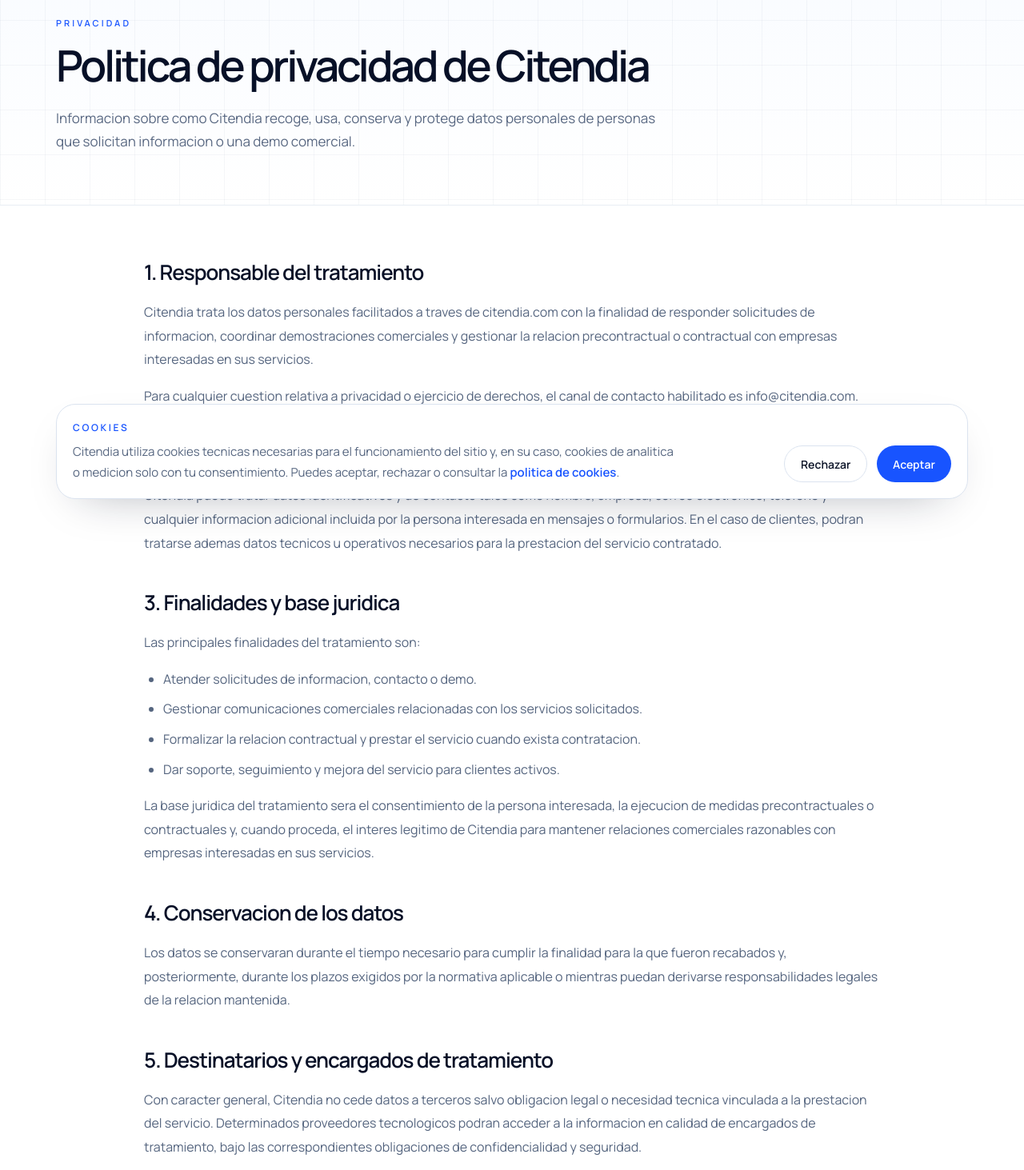
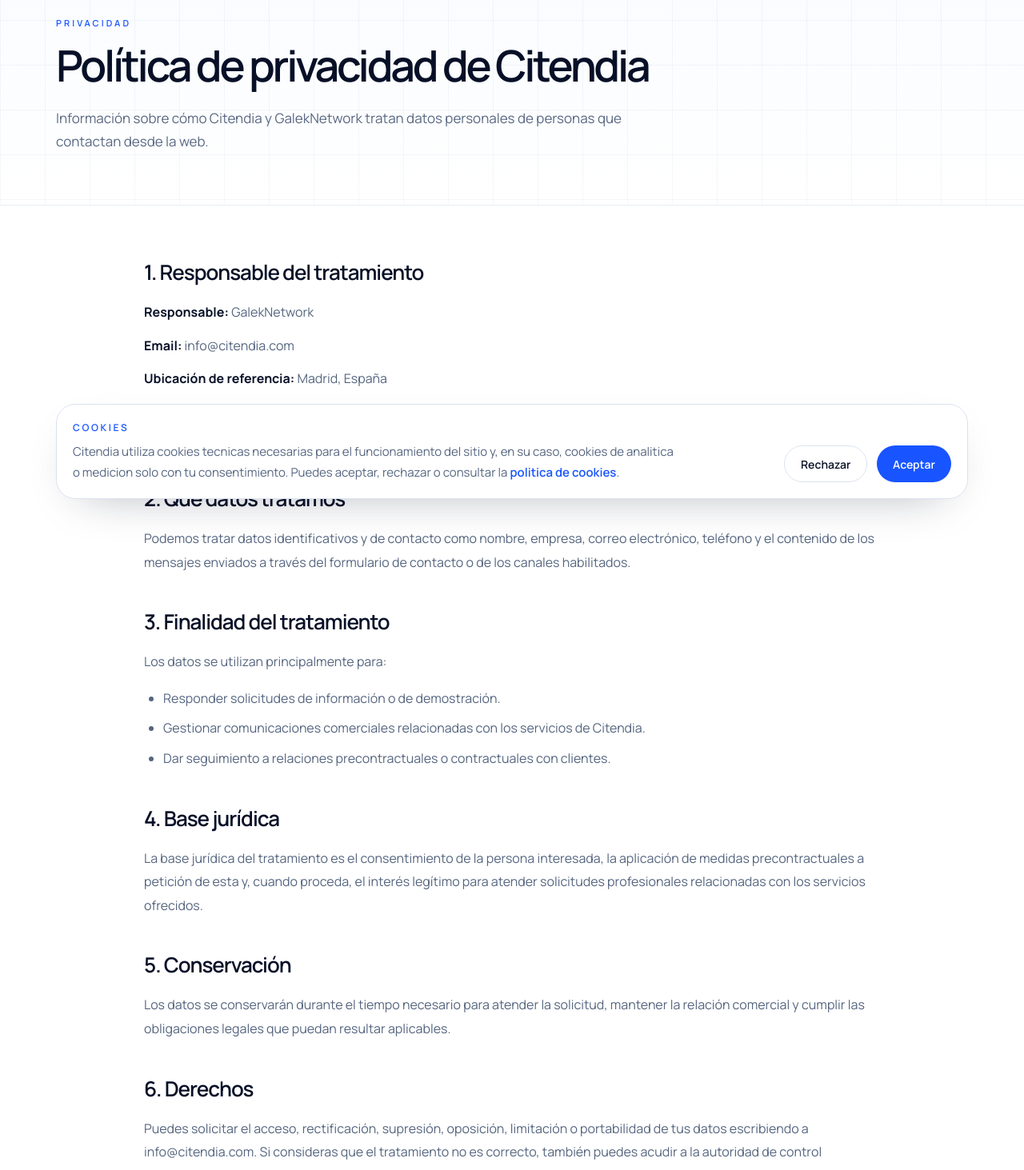
Before and after one commit to GalekWorld/citendia, a Next.js app: page /privacidad in a window 1280 px wide. Shown: the part 160-1623 px from the top of the page at 80% size. Built offline with nearby package versions, Linux system fonts and the light colour scheme.

Commit message:
Refine legal pages with minimal verified business details

```diff
--- a/app/cookies/page.tsx
+++ b/app/cookies/page.tsx
@@ -3,9 +3,8 @@
 import { breadcrumbJsonLd, createPageMetadata } from "@/lib/seo";
 
 export const metadata = createPageMetadata({
-  title: "Politica de cookies",
-  description:
-    "Informacion sobre cookies y tecnologias similares utilizadas por Citendia en su web oficial.",
+  title: "Política de cookies",
+  description: "Información sobre las cookies y tecnologías similares utilizadas por Citendia en su sitio web.",
   path: "/cookies"
 });
 
@@ -23,49 +22,48 @@
           { name: "Inicio", href: "/" },
           { name: "Cookies" }
         ]}
-        description="Informacion clara sobre el uso de cookies tecnicas, de preferencia y, en su caso, analiticas en el sitio web de Citendia."
+        description="Información clara sobre el uso de cookies técnicas y, en su caso, cookies de análisis o terceros en citendia.com."
         eyebrow="Cookies"
-        title="Politica de cookies de Citendia"
+        title="Política de cookies de Citendia"
       >
         <section className="bg-white px-4 py-16 sm:px-6 lg:px-8">
           <div className="mx-auto max-w-[920px] space-y-10 text-left">
             <section>
-              <h2 className="text-[26px] font-semibold tracking-[-0.04em] text-[#071027]">1. Que son las cookies</h2>
+              <h2 className="text-[26px] font-semibold tracking-[-0.04em] text-[#071027]">1. Qué son las cookies</h2>
               <p className="mt-4 text-[16px] leading-[1.85] text-[#55657f]">
-                Las cookies son pequenos archivos que se almacenan en el dispositivo de la persona usuaria cuando visita un sitio web. Permiten recordar cierta informacion tecnica, preferencias de navegacion o datos estadisticos para mejorar la experiencia y el funcionamiento del portal.
+                Las cookies son pequeños archivos que se almacenan en el dispositivo de la persona usuaria al visitar una web. Sirven para permitir funciones técnicas, recordar preferencias y, en algunos casos, medir el uso del sitio.
               </p>
             </section>
 
             <section>
-              <h2 className="text-[26px] font-semibold tracking-[-0.04em] text-[#071027]">2. Tipos de cookies que puede utilizar Citendia</h2>
+              <h2 className="text-[26px] font-semibold tracking-[-0.04em] text-[#071027]">2. Qué cookies puede usar Citendia</h2>
               <div className="mt-4 space-y-4 text-[16px] leading-[1.85] text-[#55657f]">
-                <p>En citendia.com pueden utilizarse las siguientes categorias de cookies:</p>
                 <ul className="list-disc space-y-2 pl-6">
-                  <li>Cookies tecnicas o estrictamente necesarias para el funcionamiento del sitio.</li>
-                  <li>Cookies de preferencia para recordar determinadas opciones de navegacion.</li>
-                  <li>Cookies analiticas o de medicion, exclusivamente si la persona usuaria presta su consentimiento cuando sean necesarias.</li>
+                  <li>Cookies técnicas necesarias para el funcionamiento del sitio.</li>
+                  <li>Cookies de preferencia para recordar determinadas opciones de navegación.</li>
+                  <li>Cookies analíticas o de terceros únicamente cuando resulte aplicable y exista una base legal válida.</li>
                 </ul>
               </div>
             </section>
 
             <section>
-              <h2 className="text-[26px] font-semibold tracking-[-0.04em] text-[#071027]">3. Base juridica</h2>
+              <h2 className="text-[26px] font-semibold tracking-[-0.04em] text-[#071027]">3. Gestión del consentimiento</h2>
               <p className="mt-4 text-[16px] leading-[1.85] text-[#55657f]">
-                El uso de cookies tecnicas se fundamenta en la necesidad de permitir la navegacion y el funcionamiento del sitio. Las cookies no necesarias solo se utilizaran cuando exista una base juridica valida, normalmente el consentimiento informado de la persona usuaria.
+                Al acceder a la web se muestra un aviso de cookies. A través de ese aviso, la persona usuaria puede aceptar o rechazar aquellas cookies no necesarias que correspondan.
               </p>
             </section>
 
             <section>
-              <h2 className="text-[26px] font-semibold tracking-[-0.04em] text-[#071027]">4. Como gestionar las cookies</h2>
+              <h2 className="text-[26px] font-semibold tracking-[-0.04em] text-[#071027]">4. Configuración del navegador</h2>
               <p className="mt-4 text-[16px] leading-[1.85] text-[#55657f]">
-                Al acceder a la web, Citendia muestra un aviso para que la persona usuaria pueda aceptar o rechazar cookies no necesarias. Adicionalmente, cada navegador permite bloquear, restringir o eliminar cookies desde su configuracion. La desactivacion de algunas cookies tecnicas puede afectar al correcto funcionamiento del sitio.
+                Además del panel de cookies del sitio, cada navegador permite bloquear o eliminar cookies desde su propia configuración. La desactivación de cookies técnicas puede afectar al funcionamiento correcto de algunas partes de la web.
               </p>
             </section>
 
             <section>
-              <h2 className="text-[26px] font-semibold tracking-[-0.04em] text-[#071027]">5. Actualizaciones de esta politica</h2>
+              <h2 className="text-[26px] font-semibold tracking-[-0.04em] text-[#071027]">5. Actualización de esta política</h2>
               <p className="mt-4 text-[16px] leading-[1.85] text-[#55657f]">
-                Citendia podra actualizar la presente politica de cookies para adaptarla a cambios normativos, tecnicos o funcionales del sitio web. Se recomienda revisarla periodicamente para conocer la version vigente.
+                Esta política puede actualizarse para reflejar cambios normativos, técnicos o funcionales. Se recomienda revisarla periódicamente.
               </p>
             </section>
           </div>
--- a/app/legal/page.tsx
+++ b/app/legal/page.tsx
@@ -4,8 +4,7 @@
 
 export const metadata = createPageMetadata({
   title: "Aviso legal",
-  description:
-    "Aviso legal de Citendia, web oficial de agentes de llamadas y mensajes para negocios en Espana.",
+  description: "Aviso legal de Citendia y datos identificativos básicos del titular del sitio web.",
   path: "/legal"
 });
 
@@ -23,67 +22,57 @@
           { name: "Inicio", href: "/" },
           { name: "Legal" }
         ]}
-        description="Informacion legal sobre el uso del sitio web oficial de Citendia, sus contenidos y la relacion con usuarios y potenciales clientes."
+        description="Información legal básica sobre citendia.com, su titular y las condiciones generales de uso del sitio."
         eyebrow="Legal"
         title="Aviso legal de Citendia"
       >
         <section className="bg-white px-4 py-16 sm:px-6 lg:px-8">
           <div className="mx-auto max-w-[920px] space-y-10 text-left">
             <section>
-              <h2 className="text-[26px] font-semibold tracking-[-0.04em] text-[#071027]">1. Titularidad del sitio web</h2>
+              <h2 className="text-[26px] font-semibold tracking-[-0.04em] text-[#071027]">1. Titular del sitio web</h2>
+              <div className="mt-4 space-y-3 text-[16px] leading-[1.85] text-[#55657f]">
+                <p><strong className="text-[#071027]">Titular:</strong> GalekNetwork</p>
+                <p><strong className="text-[#071027]">Sitio web:</strong> citendia.com</p>
+                <p><strong className="text-[#071027]">Correo de contacto:</strong> info@citendia.com</p>
+                <p><strong className="text-[#071027]">Ubicación de referencia:</strong> Madrid, España</p>
+              </div>
               <p className="mt-4 text-[16px] leading-[1.85] text-[#55657f]">
-                El presente sitio web, accesible a traves del dominio citendia.com, es utilizado para la promocion y presentacion comercial de los servicios de Citendia, consistentes en agentes de llamadas y mensajes para negocios, automatizacion de reservas, atencion al cliente y asistencia operativa mediante herramientas de inteligencia artificial.
-              </p>
-              <p className="mt-4 text-[16px] leading-[1.85] text-[#55657f]">
-                Para cualquier comunicacion legal, comercial o relacionada con el uso del sitio, puede contactarse con Citendia a traves del correo electronico info@citendia.com.
+                Los datos identificativos completos del titular y, en su caso, los datos fiscales o registrales pendientes de publicación se incorporarán en cuanto queden formalmente cerrados.
               </p>
             </section>
 
             <section>
-              <h2 className="text-[26px] font-semibold tracking-[-0.04em] text-[#071027]">2. Objeto y finalidad</h2>
+              <h2 className="text-[26px] font-semibold tracking-[-0.04em] text-[#071027]">2. Objeto del sitio</h2>
               <p className="mt-4 text-[16px] leading-[1.85] text-[#55657f]">
-                La web tiene por objeto ofrecer informacion sobre los servicios de Citendia, facilitar la solicitud de informacion o de una demo comercial y servir de punto de acceso a determinadas zonas privadas para clientes autorizados. El contenido publicado no constituye por si mismo una oferta contractual cerrada, salvo indicacion expresa en contrario.
+                Citendia es una web de información y captación comercial sobre servicios de agentes de llamadas y mensajes para negocios, automatización de citas, reservas y atención al cliente.
               </p>
             </section>
 
             <section>
               <h2 className="text-[26px] font-semibold tracking-[-0.04em] text-[#071027]">3. Condiciones de uso</h2>
               <p className="mt-4 text-[16px] leading-[1.85] text-[#55657f]">
-                La persona usuaria se compromete a utilizar la web de forma diligente, licita y conforme a la buena fe, evitando cualquier actuacion que pueda dañar, inutilizar, sobrecargar o perjudicar el funcionamiento del sitio, de los servicios ofrecidos o de los derechos de terceros.
-              </p>
-              <p className="mt-4 text-[16px] leading-[1.85] text-[#55657f]">
-                Queda expresamente prohibido el uso del sitio con fines fraudulentos, para el acceso no autorizado a zonas privadas, para la extraccion automatizada de contenidos sin consentimiento o para cualquier comportamiento contrario a la normativa aplicable.
+                La persona usuaria se compromete a utilizar el sitio de forma lícita, diligente y conforme a la buena fe, evitando cualquier uso que pueda dañar la web, interferir en su funcionamiento o perjudicar derechos de terceros.
               </p>
             </section>
 
             <section>
               <h2 className="text-[26px] font-semibold tracking-[-0.04em] text-[#071027]">4. Propiedad intelectual e industrial</h2>
               <p className="mt-4 text-[16px] leading-[1.85] text-[#55657f]">
-                El nombre Citendia, sus signos distintivos, el diseño del sitio, los textos, elementos graficos, estructura, codigo y demas contenidos del portal se encuentran protegidos por la normativa sobre propiedad intelectual e industrial y pertenecen a Citendia o se utilizan con la correspondiente licencia o autorizacion.
-              </p>
-              <p className="mt-4 text-[16px] leading-[1.85] text-[#55657f]">
-                No se autoriza la reproduccion, transformacion, distribucion, comunicacion publica o explotacion, total o parcial, de los contenidos sin consentimiento previo y por escrito del titular legitimo, salvo en los supuestos legalmente permitidos.
+                Los contenidos, marcas, diseños, textos, estructura y elementos visuales del sitio pertenecen a Citendia, a GalekNetwork o a sus legítimos titulares, y no pueden ser reproducidos o explotados sin autorización previa, salvo en los casos permitidos por la ley.
               </p>
             </section>
 
             <section>
               <h2 className="text-[26px] font-semibold tracking-[-0.04em] text-[#071027]">5. Responsabilidad</h2>
               <p className="mt-4 text-[16px] leading-[1.85] text-[#55657f]">
-                Citendia procura que la informacion ofrecida sea exacta, actualizada y util. No obstante, no garantiza la ausencia absoluta de errores tipograficos, omisiones o incidencias tecnicas ajenas a un control razonable. En consecuencia, salvo en los casos legalmente exigibles, no asume responsabilidad por daños derivados del uso de la informacion contenida en la web cuando dicho uso dependa de decisiones adoptadas exclusivamente por la persona usuaria.
+                Se procura que la información publicada sea correcta y actualizada, pero no se garantiza la ausencia total de errores, interrupciones o incidencias técnicas ajenas a un control razonable.
               </p>
             </section>
 
             <section>
-              <h2 className="text-[26px] font-semibold tracking-[-0.04em] text-[#071027]">6. Enlaces externos</h2>
+              <h2 className="text-[26px] font-semibold tracking-[-0.04em] text-[#071027]">6. Legislación aplicable</h2>
               <p className="mt-4 text-[16px] leading-[1.85] text-[#55657f]">
-                El sitio puede incluir enlaces a recursos o plataformas de terceros por razones informativas o funcionales. Citendia no controla de forma permanente dichos recursos externos y, por tanto, no responde del contenido, politicas o practicas de los sitios enlazados una vez que la persona usuaria abandona citendia.com.
-              </p>
-            </section>
-
-            <section>
-              <h2 className="text-[26px] font-semibold tracking-[-0.04em] text-[#071027]">7. Legislacion aplicable y jurisdiccion</h2>
-              <p className="mt-4 text-[16px] leading-[1.85] text-[#55657f]">
-                El presente aviso legal se rige por la legislacion espanola. Para cualquier controversia relacionada con la interpretacion, validez o ejecucion del uso del sitio web, las partes se someteran a los juzgados y tribunales que resulten competentes conforme a la normativa de consumo y jurisdiccion aplicable.
+                Este sitio web se rige por la legislación española. Cualquier controversia se someterá a los juzgados y tribunales competentes conforme a la normativa aplicable.
               </p>
             </section>
           </div>
--- a/app/privacidad/page.tsx
+++ b/app/privacidad/page.tsx
@@ -3,9 +3,8 @@
 import { breadcrumbJsonLd, createPageMetadata } from "@/lib/seo";
 
 export const metadata = createPageMetadata({
-  title: "Politica de privacidad",
-  description:
-    "Politica de privacidad de Citendia sobre el tratamiento de datos personales recibidos a traves de la web y formularios de contacto.",
+  title: "Política de privacidad",
+  description: "Política de privacidad de Citendia sobre el tratamiento de datos personales recibidos a través del sitio web.",
   path: "/privacidad"
 });
 
@@ -23,70 +22,61 @@
           { name: "Inicio", href: "/" },
           { name: "Privacidad" }
         ]}
-        description="Informacion sobre como Citendia recoge, usa, conserva y protege datos personales de personas que solicitan informacion o una demo comercial."
+        description="Información sobre cómo Citendia y GalekNetwork tratan datos personales de personas que contactan desde la web."
         eyebrow="Privacidad"
-        title="Politica de privacidad de Citendia"
+        title="Política de privacidad de Citendia"
       >
         <section className="bg-white px-4 py-16 sm:px-6 lg:px-8">
           <div className="mx-auto max-w-[920px] space-y-10 text-left">
             <section>
               <h2 className="text-[26px] font-semibold tracking-[-0.04em] text-[#071027]">1. Responsable del tratamiento</h2>
+              <div className="mt-4 space-y-3 text-[16px] leading-[1.85] text-[#55657f]">
+                <p><strong className="text-[#071027]">Responsable:</strong> GalekNetwork</p>
+                <p><strong className="text-[#071027]">Email:</strong> info@citendia.com</p>
+                <p><strong className="text-[#071027]">Ubicación de referencia:</strong> Madrid, España</p>
+              </div>
               <p className="mt-4 text-[16px] leading-[1.85] text-[#55657f]">
-                Citendia trata los datos personales facilitados a traves de citendia.com con la finalidad de responder solicitudes de informacion, coordinar demostraciones comerciales y gestionar la relacion precontractual o contractual con empresas interesadas en sus servicios.
-              </p>
-              <p className="mt-4 text-[16px] leading-[1.85] text-[#55657f]">
-                Para cualquier cuestion relativa a privacidad o ejercicio de derechos, el canal de contacto habilitado es info@citendia.com.
+                Los datos fiscales y de domicilio definitivo del responsable se incorporarán en una próxima actualización cuando queden formalmente consolidados.
               </p>
             </section>
 
             <section>
-              <h2 className="text-[26px] font-semibold tracking-[-0.04em] text-[#071027]">2. Datos tratados</h2>
+              <h2 className="text-[26px] font-semibold tracking-[-0.04em] text-[#071027]">2. Qué datos tratamos</h2>
               <p className="mt-4 text-[16px] leading-[1.85] text-[#55657f]">
-                Citendia puede tratar datos identificativos y de contacto tales como nombre, empresa, correo electronico, telefono y cualquier informacion adicional incluida por la persona interesada en mensajes o formularios. En el caso de clientes, podran tratarse ademas datos tecnicos u operativos necesarios para la prestacion del servicio contratado.
+                Podemos tratar datos identificativos y de contacto como nombre, empresa, correo electrónico, teléfono y el contenido de los mensajes enviados a través del formulario de contacto o de los canales habilitados.
               </p>
             </section>
 
             <section>
-              <h2 className="text-[26px] font-semibold tracking-[-0.04em] text-[#071027]">3. Finalidades y base juridica</h2>
+              <h2 className="text-[26px] font-semibold tracking-[-0.04em] text-[#071027]">3. Finalidad del tratamiento</h2>
               <div className="mt-4 space-y-4 text-[16px] leading-[1.85] text-[#55657f]">
-                <p>Las principales finalidades del tratamiento son:</p>
+                <p>Los datos se utilizan principalmente para:</p>
                 <ul className="list-disc space-y-2 pl-6">
-                  <li>Atender solicitudes de informacion, contacto o demo.</li>
-                  <li>Gestionar comunicaciones comerciales relacionadas con los servicios solicitados.</li>
-                  <li>Formalizar la relacion contractual y prestar el servicio cuando exista contratacion.</li>
-                  <li>Dar soporte, seguimiento y mejora del servicio para clientes activos.</li>
+                  <li>Responder solicitudes de información o de demostración.</li>
+                  <li>Gestionar comunicaciones comerciales relacionadas con los servicios de Citendia.</li>
+                  <li>Dar seguimiento a relaciones precontractuales o contractuales con clientes.</li>
                 </ul>
-                <p>
-                  La base juridica del tratamiento sera el consentimiento de la persona interesada, la ejecucion de medidas precontractuales o contractuales y, cuando proceda, el interes legitimo de Citendia para mantener relaciones comerciales razonables con empresas interesadas en sus servicios.
-                </p>
               </div>
             </section>
 
             <section>
-              <h2 className="text-[26px] font-semibold tracking-[-0.04em] text-[#071027]">4. Conservacion de los datos</h2>
+              <h2 className="text-[26px] font-semibold tracking-[-0.04em] text-[#071027]">4. Base jurídica</h2>
               <p className="mt-4 text-[16px] leading-[1.85] text-[#55657f]">
-                Los datos se conservaran durante el tiempo necesario para cumplir la finalidad para la que fueron recabados y, posteriormente, durante los plazos exigidos por la normativa aplicable o mientras puedan derivarse responsabilidades legales de la relacion mantenida.
+                La base jurídica del tratamiento es el consentimiento de la persona interesada, la aplicación de medidas precontractuales a petición de esta y, cuando proceda, el interés legítimo para atender solicitudes profesionales relacionadas con los servicios ofrecidos.
               </p>
             </section>
 
             <section>
-              <h2 className="text-[26px] font-semibold tracking-[-0.04em] text-[#071027]">5. Destinatarios y encargados de tratamiento</h2>
+              <h2 className="text-[26px] font-semibold tracking-[-0.04em] text-[#071027]">5. Conservación</h2>
               <p className="mt-4 text-[16px] leading-[1.85] text-[#55657f]">
-                Con caracter general, Citendia no cede datos a terceros salvo obligacion legal o necesidad tecnica vinculada a la prestacion del servicio. Determinados proveedores tecnologicos podran acceder a la informacion en calidad de encargados de tratamiento, bajo las correspondientes obligaciones de confidencialidad y seguridad.
+                Los datos se conservarán durante el tiempo necesario para atender la solicitud, mantener la relación comercial y cumplir las obligaciones legales que puedan resultar aplicables.
               </p>
             </section>
 
             <section>
-              <h2 className="text-[26px] font-semibold tracking-[-0.04em] text-[#071027]">6. Derechos de las personas interesadas</h2>
+              <h2 className="text-[26px] font-semibold tracking-[-0.04em] text-[#071027]">6. Derechos</h2>
               <p className="mt-4 text-[16px] leading-[1.85] text-[#55657f]">
-                Cualquier persona puede ejercer sus derechos de acceso, rectificacion, supresion, oposicion, limitacion del tratamiento y portabilidad, cuando resulten aplicables, enviando una solicitud a info@citendia.com. Asimismo, si considera que el tratamiento no se ajusta a la normativa, podra presentar una reclamacion ante la autoridad de control competente en materia de proteccion de datos.
-              </p>
-            </section>
-
-            <section>
-              <h2 className="text-[26px] font-semibold tracking-[-0.04em] text-[#071027]">7. Seguridad</h2>
-              <p className="mt-4 text-[16px] leading-[1.85] text-[#55657f]">
-                Citendia adopta medidas tecnicas y organizativas razonables para proteger la informacion personal frente a accesos no autorizados, perdida, alteracion o divulgacion indebida, atendiendo a la naturaleza de los datos y al estado de la tecnologia.
+                Puedes solicitar el acceso, rectificación, supresión, oposición, limitación o portabilidad de tus datos escribiendo a info@citendia.com. Si consideras que el tratamiento no es correcto, también puedes acudir a la autoridad de control competente.
               </p>
             </section>
           </div>
--- a/components/public/site-footer.tsx
+++ b/components/public/site-footer.tsx
@@ -8,7 +8,7 @@
         <div className="max-w-[340px]">
           <BrandMark label="Citendia" labelClassName="text-white" size="sm" />
           <p className="mt-5 text-[15px] leading-[1.7] text-white/70">
-            Citendia ofrece agentes de llamadas y mensajes para negocios en España. Automatiza atención al cliente, citas, reservas y seguimiento comercial sin perder llamadas fuera de horario.
+            Citendia ofrece agentes de llamadas y mensajes para negocios en España. Titular actual del sitio: GalekNetwork. Contacto: info@citendia.com.
           </p>
         </div>
 
```
